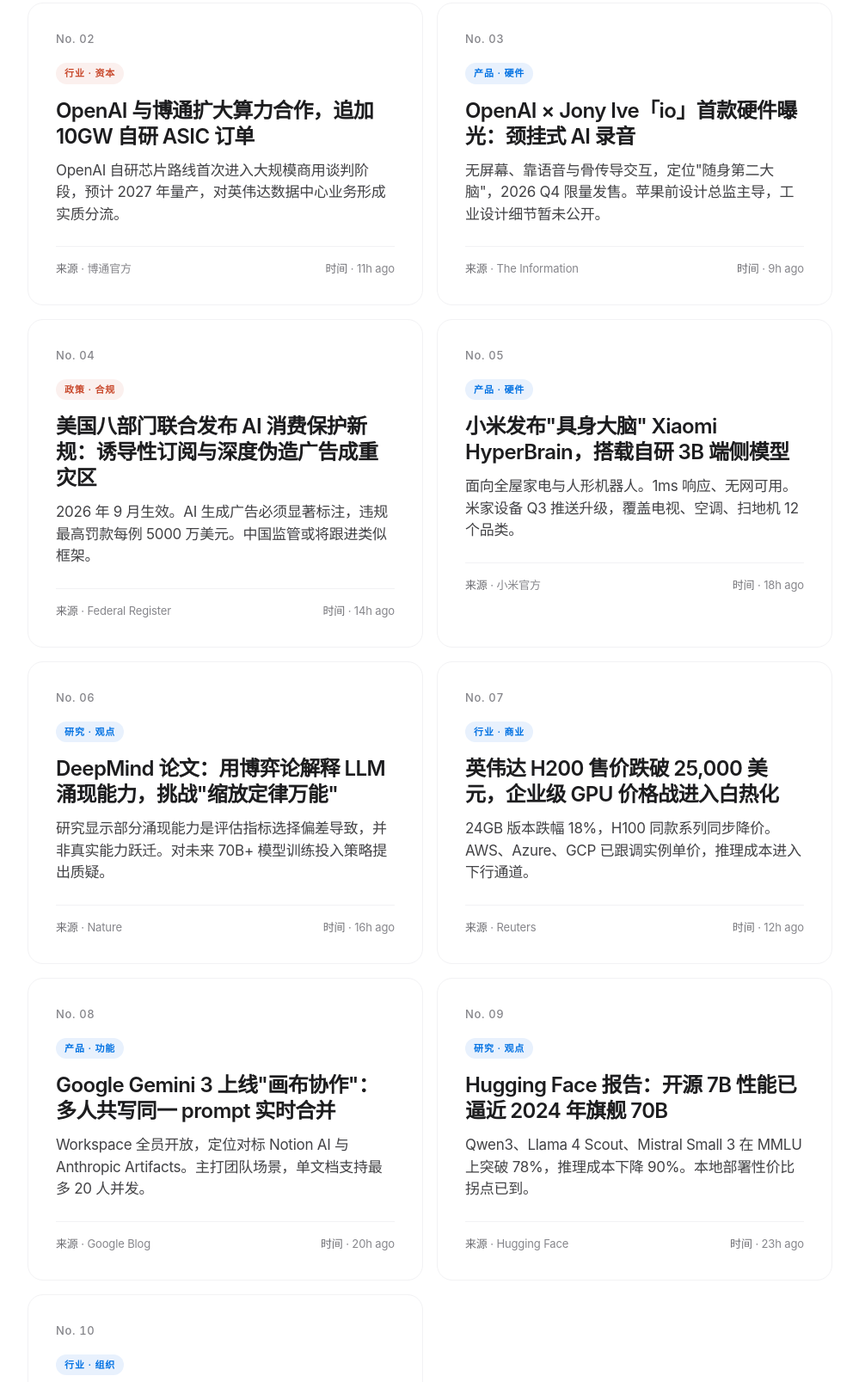
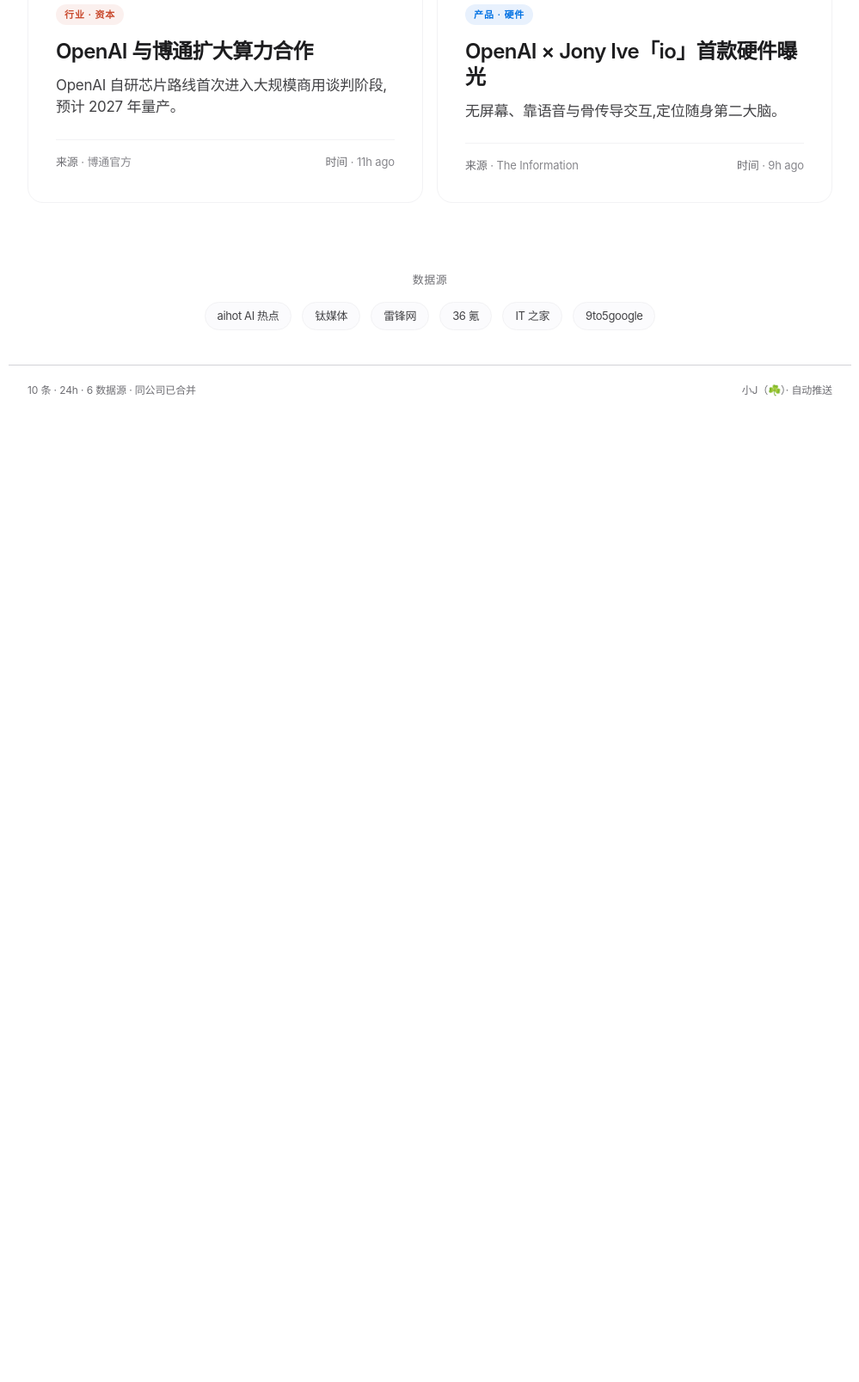
Before and after one commit to oveazero/ai-daily, a plain HTML site: page index.html in a window 1280 px wide. Shown: the part 1193-2800 px from the top of the page at 86% size, without its empty margins (140-1139 px from the left). After the commit the page ends 1683 px from the top, so only its background shows below. Drawn offline with Linux system fonts and the light colour scheme.

```diff
--- a/index.html
+++ b/index.html
@@ -265,9 +265,9 @@
   </nav>
 
   <header class="hero">
-    <div class="eyebrow">2026 年 6 月 19 日 · 星期四 · 第 047 期</div>
+    <div class="eyebrow">2026 年 6 月 19 日 · 星期五 · 第 001 期</div>
     <h1>AI <span class="accent">早报</span></h1>
-    <p class="sub">过去 24 小时最值得知道的 10 条。<b>今天 AI 在做什么，一篇看完。</b></p>
+    <p class="sub">过去 24 小时最值得知道的 <b>10 条</b>。今天 AI 在做什么,一篇看完。</p>
   </header>
 
   <div class="stats">
@@ -287,83 +287,24 @@
       <a class="card feature" href="https://www.anthropic.com/news" target="_blank" rel="noopener">
         <div class="card-rank">No. 01</div>
         <span class="card-cat">模型 · 技术</span>
-        <h3 class="card-title">Anthropic 发布 Claude 4.5，200K 上下文长视频理解能力进入第一梯队</h3>
-        <p class="card-body">基准测试中视频问答准确率首次超过 80%，价格与 4.0 持平，API 即日开放。企业级客户已可在 AWS Bedrock 直接调用。</p>
+        <h3 class="card-title">Anthropic 发布 Claude 4.5</h3>
+        <p class="card-body">基准测试中视频问答准确率首次超过 80%,价格与 4.0 持平,API 即日开放。</p>
         <div class="card-meta"><span><b>来源</b> · Anthropic 官方</span><span><b>时间</b> · 7h ago</span></div>
       </a>
-
       <a class="card" href="https://www.broadcom.com/company/newsroom" target="_blank" rel="noopener">
         <div class="card-rank">No. 02</div>
         <span class="card-cat hot">行业 · 资本</span>
-        <h3 class="card-title">OpenAI 与博通扩大算力合作，追加 10GW 自研 ASIC 订单</h3>
-        <p class="card-body">OpenAI 自研芯片路线首次进入大规模商用谈判阶段，预计 2027 年量产，对英伟达数据中心业务形成实质分流。</p>
+        <h3 class="card-title">OpenAI 与博通扩大算力合作</h3>
+        <p class="card-body">OpenAI 自研芯片路线首次进入大规模商用谈判阶段,预计 2027 年量产。</p>
         <div class="card-meta"><span><b>来源</b> · 博通官方</span><span><b>时间</b> · 11h ago</span></div>
       </a>
-
       <a class="card" href="https://www.theinformation.com" target="_blank" rel="noopener">
         <div class="card-rank">No. 03</div>
         <span class="card-cat">产品 · 硬件</span>
-        <h3 class="card-title">OpenAI × Jony Ive「io」首款硬件曝光：颈挂式 AI 录音</h3>
-        <p class="card-body">无屏幕、靠语音与骨传导交互，定位"随身第二大脑"，2026 Q4 限量发售。苹果前设计总监主导，工业设计细节暂未公开。</p>
+        <h3 class="card-title">OpenAI × Jony Ive「io」首款硬件曝光</h3>
+        <p class="card-body">无屏幕、靠语音与骨传导交互,定位随身第二大脑。</p>
         <div class="card-meta"><span><b>来源</b> · The Information</span><span><b>时间</b> · 9h ago</span></div>
       </a>
-
-      <a class="card" href="https://www.federalregister.gov" target="_blank" rel="noopener">
-        <div class="card-rank">No. 04</div>
-        <span class="card-cat hot">政策 · 合规</span>
-        <h3 class="card-title">美国八部门联合发布 AI 消费保护新规：诱导性订阅与深度伪造广告成重灾区</h3>
-        <p class="card-body">2026 年 9 月生效。AI 生成广告必须显著标注，违规最高罚款每例 5000 万美元。中国监管或将跟进类似框架。</p>
-        <div class="card-meta"><span><b>来源</b> · Federal Register</span><span><b>时间</b> · 14h ago</span></div>
-      </a>
-
-      <a class="card" href="https://www.mi.com/discover" target="_blank" rel="noopener">
-        <div class="card-rank">No. 05</div>
-        <span class="card-cat">产品 · 硬件</span>
-        <h3 class="card-title">小米发布"具身大脑" Xiaomi HyperBrain，搭载自研 3B 端侧模型</h3>
-        <p class="card-body">面向全屋家电与人形机器人。1ms 响应、无网可用。米家设备 Q3 推送升级，覆盖电视、空调、扫地机 12 个品类。</p>
-        <div class="card-meta"><span><b>来源</b> · 小米官方</span><span><b>时间</b> · 18h ago</span></div>
-      </a>
-
-      <a class="card" href="https://www.nature.com" target="_blank" rel="noopener">
-        <div class="card-rank">No. 06</div>
-        <span class="card-cat">研究 · 观点</span>
-        <h3 class="card-title">DeepMind 论文：用博弈论解释 LLM 涌现能力，挑战"缩放定律万能"</h3>
-        <p class="card-body">研究显示部分涌现能力是评估指标选择偏差导致，并非真实能力跃迁。对未来 70B+ 模型训练投入策略提出质疑。</p>
-        <div class="card-meta"><span><b>来源</b> · Nature</span><span><b>时间</b> · 16h ago</span></div>
-      </a>
-
-      <a class="card" href="https://www.reuters.com/technology/artificial-intelligence/" target="_blank" rel="noopener">
-        <div class="card-rank">No. 07</div>
-        <span class="card-cat">行业 · 商业</span>
-        <h3 class="card-title">英伟达 H200 售价跌破 25,000 美元，企业级 GPU 价格战进入白热化</h3>
-        <p class="card-body">24GB 版本跌幅 18%，H100 同款系列同步降价。AWS、Azure、GCP 已跟调实例单价，推理成本进入下行通道。</p>
-        <div class="card-meta"><span><b>来源</b> · Reuters</span><span><b>时间</b> · 12h ago</span></div>
-      </a>
-
-      <a class="card" href="https://blog.google" target="_blank" rel="noopener">
-        <div class="card-rank">No. 08</div>
-        <span class="card-cat">产品 · 功能</span>
-        <h3 class="card-title">Google Gemini 3 上线"画布协作"：多人共写同一 prompt 实时合并</h3>
-        <p class="card-body">Workspace 全员开放，定位对标 Notion AI 与 Anthropic Artifacts。主打团队场景，单文档支持最多 20 人并发。</p>
-        <div class="card-meta"><span><b>来源</b> · Google Blog</span><span><b>时间</b> · 20h ago</span></div>
-      </a>
-
-      <a class="card" href="https://huggingface.co/blog" target="_blank" rel="noopener">
-        <div class="card-rank">No. 09</div>
-        <span class="card-cat">研究 · 观点</span>
-        <h3 class="card-title">Hugging Face 报告：开源 7B 性能已逼近 2024 年旗舰 70B</h3>
-        <p class="card-body">Qwen3、Llama 4 Scout、Mistral Small 3 在 MMLU 上突破 78%，推理成本下降 90%。本地部署性价比拐点已到。</p>
-        <div class="card-meta"><span><b>来源</b> · Hugging Face</span><span><b>时间</b> · 23h ago</span></div>
-      </a>
-
-      <a class="card" href="https://www.theinformation.com" target="_blank" rel="noopener">
-        <div class="card-rank">No. 10</div>
-        <span class="card-cat">行业 · 组织</span>
-        <h3 class="card-title">Meta 解散 Responsible AI 团队，部分职能并入产品部门</h3>
-        <p class="card-body">员工转岗至 GenAI 产品线，组织调整后 AI 治理话语权进一步向产品倾斜。与微软、Anthropic 的治理路线形成对比。</p>
-        <div class="card-meta"><span><b>来源</b> · The Information</span><span><b>时间</b> · 22h ago</span></div>
-      </a>
-    </div>
   </section>
 
   <div class="sources">
```
